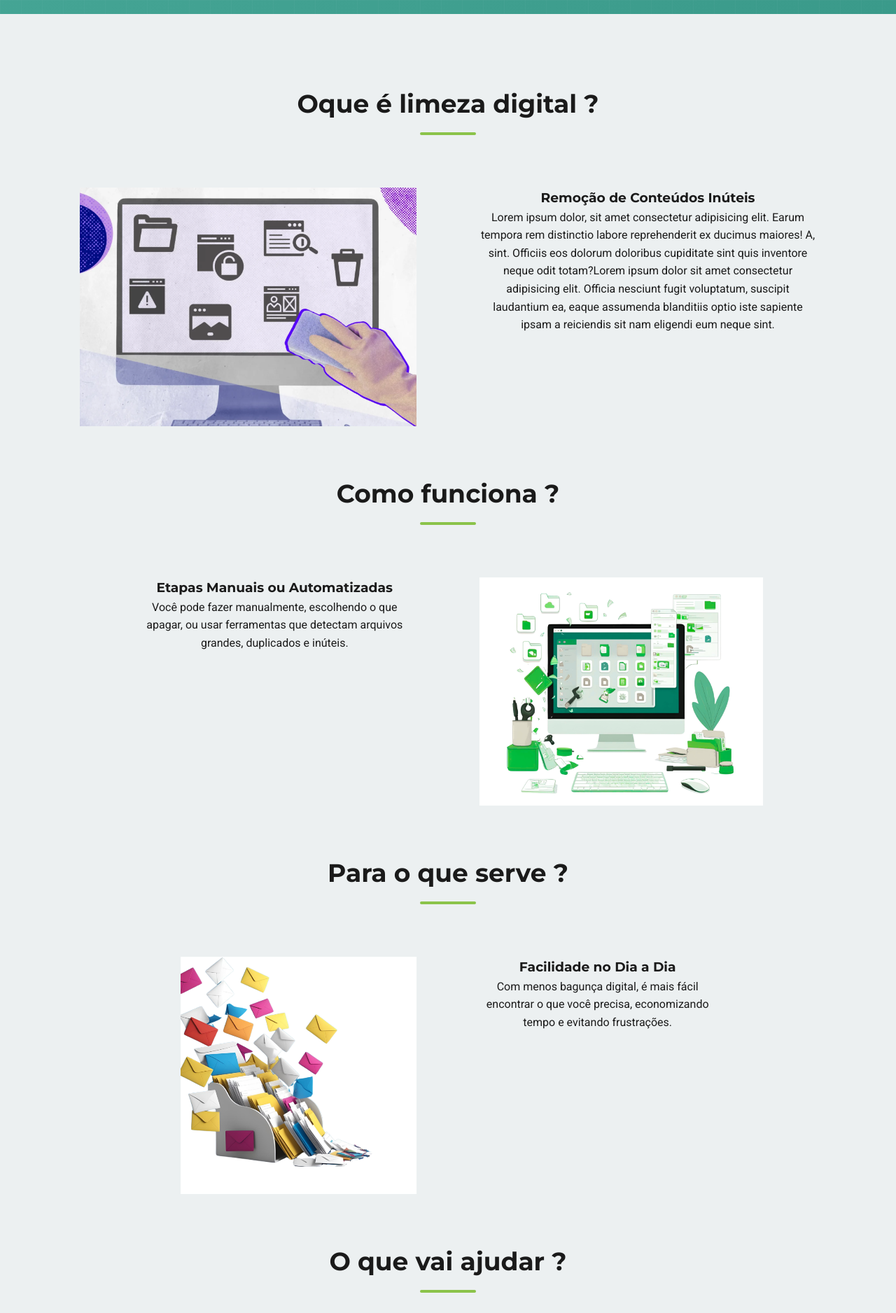
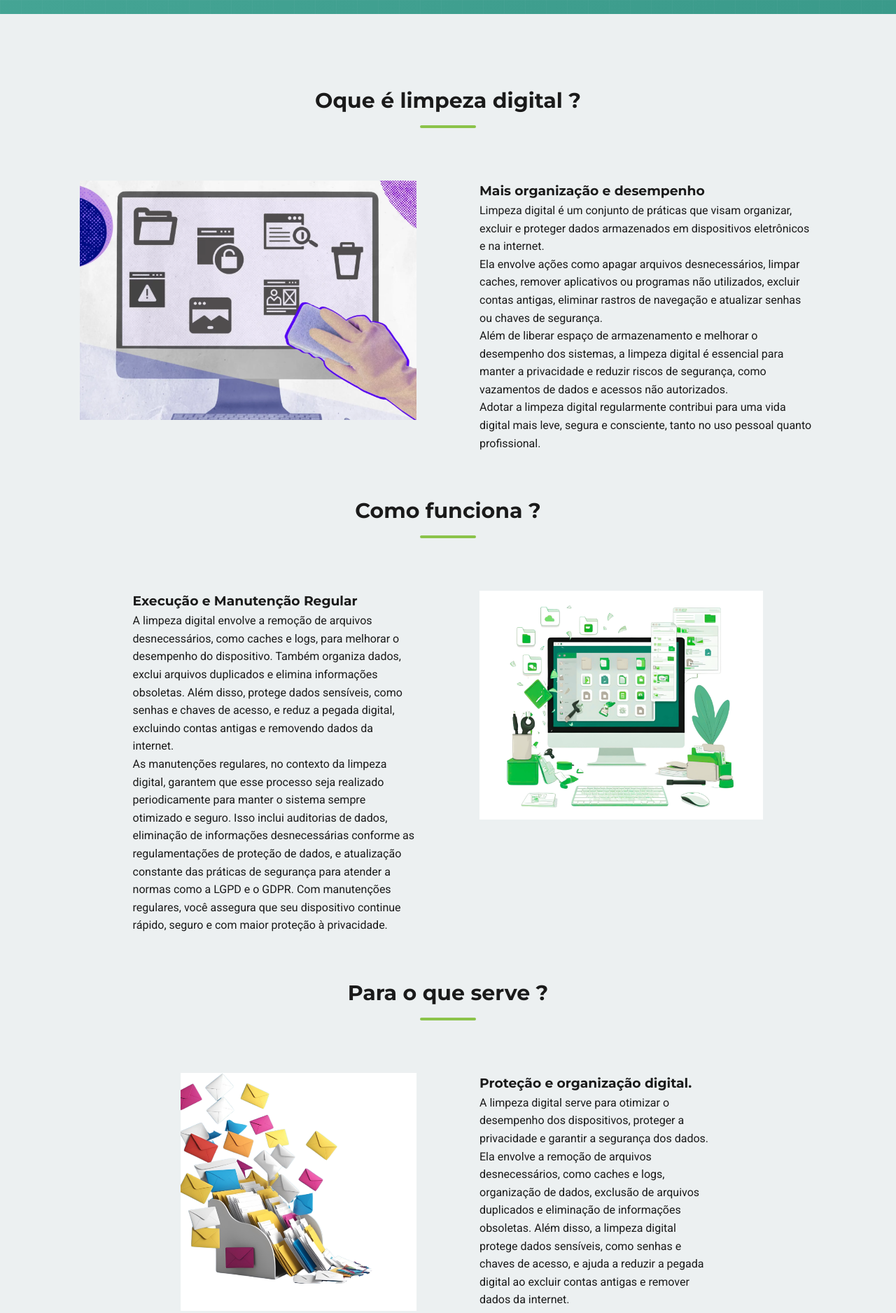
Before and after one commit to LimpezaDigital/LimpezaDigital, a plain HTML site: page index.html in a window 1280 px wide. Shown: the part 840-2716 px from the top of the page at 70% size. Drawn offline with Linux system fonts and the light colour scheme.

Commit message:
Atualização SOBRE

```diff
--- a/index.html
+++ b/index.html
@@ -39,16 +39,18 @@
 
     <section class="how-it-works">
       <div class="container">
-        <h2 class="section-title">Oque é limeza digital ?</h2>
+        <h2 class="section-title">Oque é limpeza digital ?</h2>
         <div class="steps">
           <div class="step" style="background-color: transparent; box-shadow: none;">
             <img src="Img/O que e.png" style="height: auto;">
           </div>
           <div class="step" style="background-color: transparent; border: none; box-shadow: none;">
             <!-- <div class="step-number">2</div> -->
-            <h3>Remoção de Conteúdos Inúteis</h3>
-            <p>Lorem ipsum dolor, sit amet consectetur adipisicing elit. Earum tempora rem distinctio labore reprehenderit ex ducimus maiores! A, sint. Officiis eos dolorum doloribus cupiditate sint quis inventore neque odit totam?Lorem ipsum dolor sit amet consectetur adipisicing elit. Officia nesciunt fugit voluptatum, suscipit laudantium ea, eaque assumenda blanditiis optio iste sapiente ipsam a reiciendis sit nam eligendi eum neque sint.
-            </p>
+            <h3>Mais organização e desempenho</h3>
+            <p>   Limpeza digital é um conjunto de práticas que visam organizar, excluir e proteger dados armazenados em dispositivos eletrônicos e na internet.</p>
+            <p>   Ela envolve ações como apagar arquivos desnecessários, limpar caches, remover aplicativos ou programas não utilizados, excluir contas antigas, eliminar rastros de navegação e atualizar senhas ou chaves de segurança.</p>
+            <p>   Além de liberar espaço de armazenamento e melhorar o desempenho dos sistemas, a limpeza digital é essencial para manter a privacidade e reduzir riscos de segurança, como vazamentos de dados e acessos não autorizados.</p>
+            <p>   Adotar a limpeza digital regularmente contribui para uma vida digital mais leve, segura e consciente, tanto no uso pessoal quanto profissional.</p>
           </div>
 
           <div class="container">
@@ -56,8 +58,9 @@
             <div class="steps">
               <div class="step" style="background-color: transparent; box-shadow: none;">
                 <!-- <div class="step-number">1</div> -->
-                <h3>Etapas Manuais ou Automatizadas</h3>
-                <p>Você pode fazer manualmente, escolhendo o que apagar, ou usar ferramentas que detectam arquivos grandes, duplicados e inúteis.</p>
+                <h3>Execução e Manutenção Regular</h3>
+                <p>     A limpeza digital envolve a remoção de arquivos desnecessários, como caches e logs, para melhorar o desempenho do dispositivo. Também organiza dados, exclui arquivos duplicados e elimina informações obsoletas. Além disso, protege dados sensíveis, como senhas e chaves de acesso, e reduz a pegada digital, excluindo contas antigas e removendo dados da internet.</p>
+                <p>     As manutenções regulares, no contexto da limpeza digital, garantem que esse processo seja realizado periodicamente para manter o sistema sempre otimizado e seguro. Isso inclui auditorias de dados, eliminação de informações desnecessárias conforme as regulamentações de proteção de dados, e atualização constante das práticas de segurança para atender a normas como a LGPD e o GDPR. Com manutenções regulares, você assegura que seu dispositivo continue rápido, seguro e com maior proteção à privacidade.</p>
               </div>
               <div class="step" style="background-color: transparent; box-shadow: none;">
                 <img src="Img/Como funciona.png" style="height: auto;">
@@ -71,8 +74,9 @@
                   </div>
                   <div class="step" style="background-color: transparent; box-shadow: none;">
                     <!-- <div class="step-number">2</div> -->
-                    <h3>Facilidade no Dia a Dia</h3>
-                    <p>Com menos bagunça digital, é mais fácil encontrar o que você precisa, economizando tempo e evitando frustrações.</p>
+                    <h3>Proteção e organização digital.</h3>
+                      <p>   A limpeza digital serve para otimizar o desempenho dos dispositivos, proteger a privacidade e garantir a segurança dos dados. Ela envolve a remoção de arquivos desnecessários, como caches e logs, organização de dados, exclusão de arquivos duplicados e eliminação de informações obsoletas. Além disso, a limpeza digital protege dados sensíveis, como senhas e chaves de acesso, e ajuda a reduzir a pegada digital ao excluir contas antigas e remover dados da internet.</p>
+Essa prática regular melhora a velocidade do sistema, reduz o risco de vulnerabilidades e garante que dados pessoais e confidenciais estejam protegidos contra acessos não autorizados.
                   </div>
 
                   <div class="container">
@@ -80,11 +84,17 @@
                     <div class="steps">
                       <div class="step" style="background-color: transparent; box-shadow: none;">
                         <!-- <div class="step-number">1</div> -->
-                        <h3>Impacto Ambiental Positivo</h3>
-                        <p>Menos dados armazenados em nuvem reduzem o consumo de energia dos servidores e ajudam na sustentabilidade.</p>
+                        <h3>Limpeza digital com propósito.</h3>
+                        <ul style="list-style: none; padding: 0;">
+                          <li style="margin-bottom: 10px;">1 Exclusão de arquivos temporários ✅</li>
+                          <li style="margin-bottom: 10px;">2 Organização de dados ✅</li>
+                          <li style="margin-bottom: 10px;">3 Proteção de dados sensíveis ✅</li>
+                          <li style="margin-bottom: 10px;">4 Limpeza de presença online ✅</li>
+                          <li>5 Manutenção contínua ✅</li>
+                        </ul>
                       </div>
                       <div class="step" style="background-color: transparent; box-shadow: none;">
-                        <img src="./assets/img/fa78f894f4ba5b68e659822d9ab3a902934a16f2r1-268-255v2_hq.jpg" style="height: auto;">
+                        <img src="Img/Arquivos fotos.png" style="height: auto;">
                       </div>
         </div>
       </div>
--- a/styles.css
+++ b/styles.css
@@ -135,7 +135,7 @@ nav ul li a.highlight {
 .content {
   margin: 50px auto;
   max-width: 1000px;
-  background-color: white;
+  background-color: rgb(151, 151, 151);
   border-radius: var(--border-radius);
   padding: 40px;
   box-shadow: var(--box-shadow);
@@ -165,7 +165,7 @@ h3 span {
 }
 
 .section-title {
-  font-size: 36px;
+  font-size: 30px;
   text-align: center;
   margin-bottom: 60px;
   position: relative;
@@ -376,7 +376,7 @@ input[type="email"]:focus {
   padding: 30px;
   box-shadow: var(--box-shadow);
   transition: var(--transition);
-  text-align: center;
+  text-align: relative;
   border-bottom: 4px solid transparent;
 }
 
@@ -417,7 +417,7 @@ input[type="email"]:focus {
 .step {
   flex: 1;
   min-width: 250px;
-  text-align: center;
+  text-align: relative;
   padding: 30px;
   background-color: #fff;
   border-radius: var(--border-radius);
```
Also changed, not shown: Arquivos.jpg (added), Img/Arquivos fotos.png (added).
